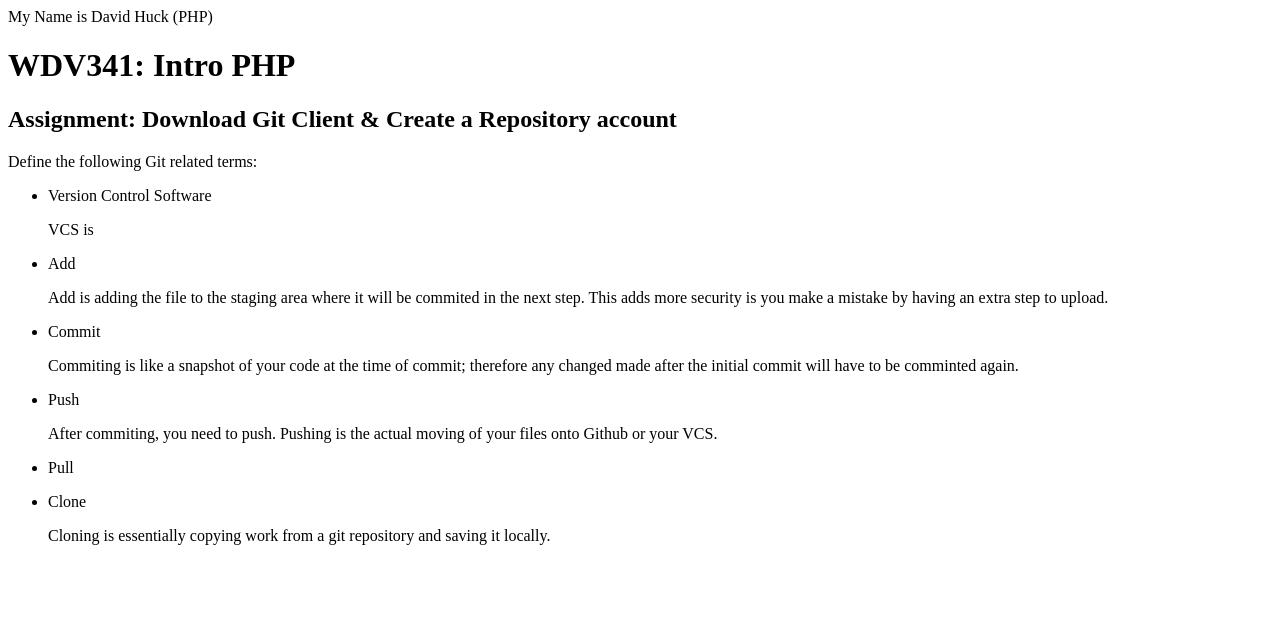
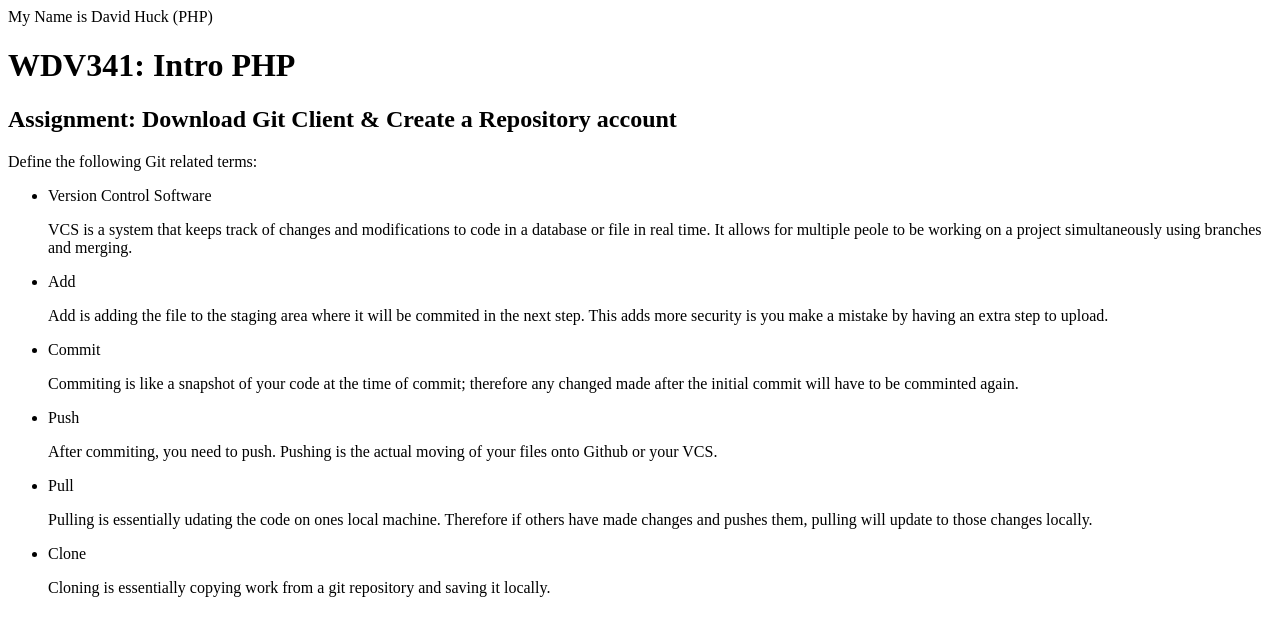
Before and after one commit to dnhuck/WDV341_Intro-PHP, a PHP site: page /testGit.php in a window 1280 px wide. Shown: the top 636 px of the page. Run offline with PHP 8.4, Linux system fonts and the light colour scheme.

Commit message:
added pull definition and VCS

```diff
--- a/testGit.php
+++ b/testGit.php
@@ -16,7 +16,7 @@
 	<p>Define the following Git related terms:</p>
 	<ul>
 		<li>Version Control Software</li>
-			<p>VCS is</p>
+			<p>VCS is a system that keeps track of changes and modifications to code in a database or file in real time. It allows for multiple peole to be working on a project simultaneously using branches and merging.</p>
 		<li>Add</li>
 			<p>Add is adding the file to the staging area where it will be commited in the next step. This adds more security is you make a mistake by having an extra step to upload.</p>
 		<li>Commit</li>
@@ -24,7 +24,7 @@
 		<li>Push</li>
 			<p>After commiting, you need to push. Pushing is the actual moving of your files onto Github or your VCS.</p>
 		<li>Pull</li>
-			<p></p>
+			<p>Pulling is essentially udating the code on ones local machine. Therefore if others have made changes and pushes them, pulling will update to those changes locally.</p>
 		<li>Clone</li>
 			<p>Cloning is essentially copying work from a git repository and saving it locally.</p>
 	</ul>
```
